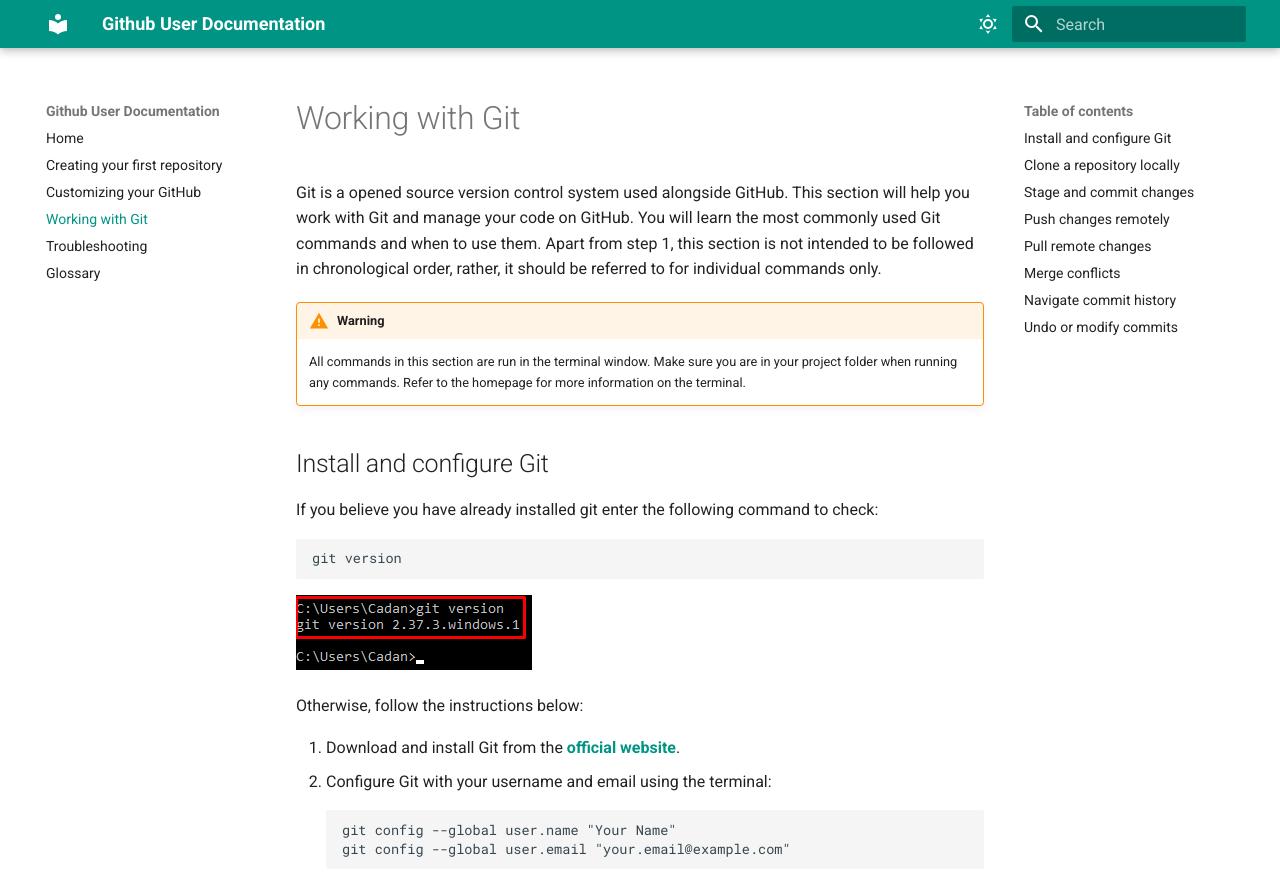
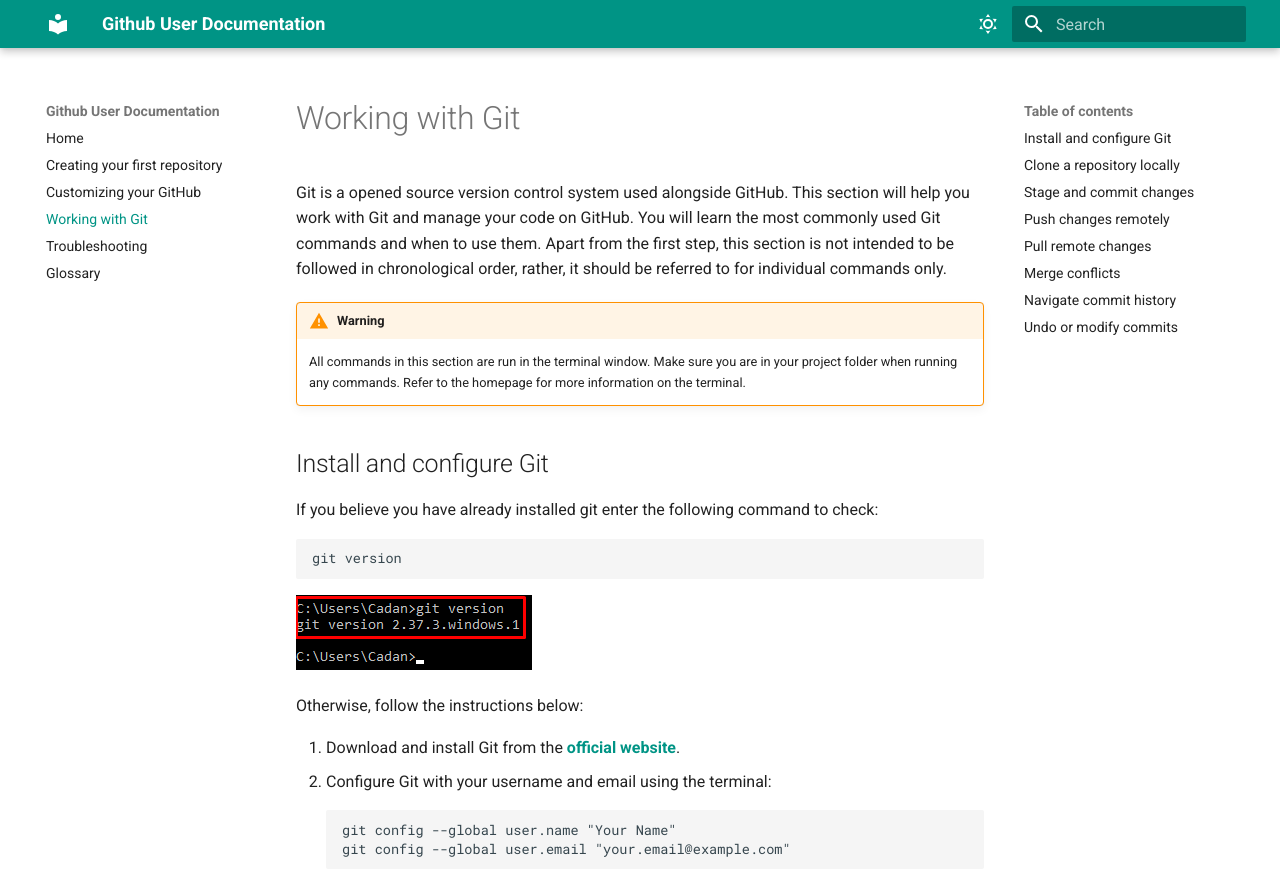
Before and after one commit to AnkitAhlwat/GitHub-User-Documentation, an MkDocs documentation site: the page built from docs/Working with Git.md, in a window 1280 px wide and 900 px high. Shown: the top 896 px of the window. Built offline with MkDocs 1.6.1 and Material for MkDocs 9.7.7, drawn with Linux system fonts in a browser that asks for light colours.

Commit message:
Fix typo

```diff
--- a/docs/Working with Git.md
+++ b/docs/Working with Git.md
@@ -1,6 +1,6 @@
 # Working with Git
 
-Git is a opened source version control system used alongside GitHub. This section will help you work with Git and manage your code on GitHub. You will learn the most commonly used Git commands and when to use them. Apart from step 1, this section is not intended to be followed in chronological order, rather, it should be referred to for individual commands only.
+Git is a opened source version control system used alongside GitHub. This section will help you work with Git and manage your code on GitHub. You will learn the most commonly used Git commands and when to use them. Apart from the first step, this section is not intended to be followed in chronological order, rather, it should be referred to for individual commands only.
 
 !!! warning "Warning"
 
```
